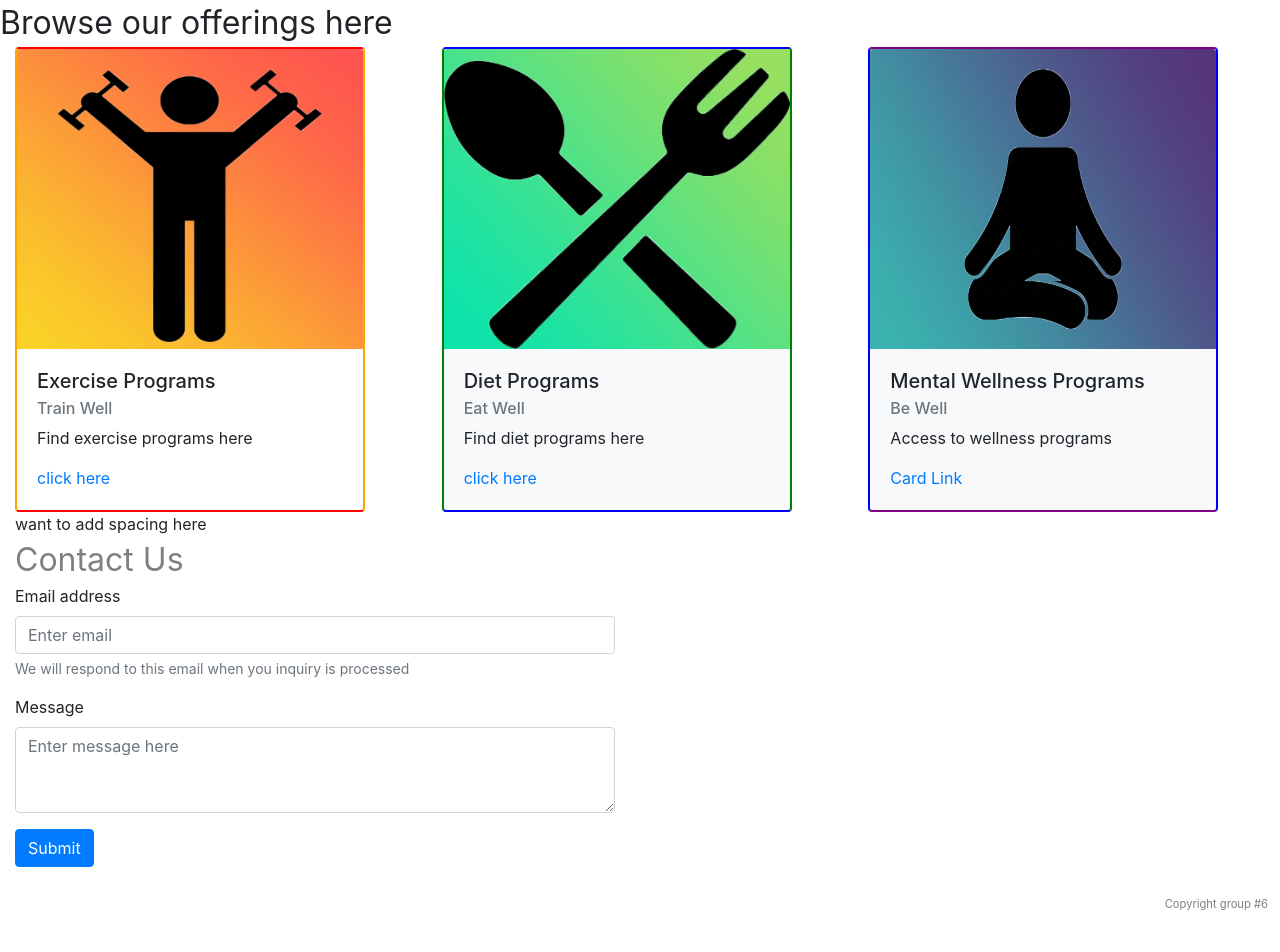
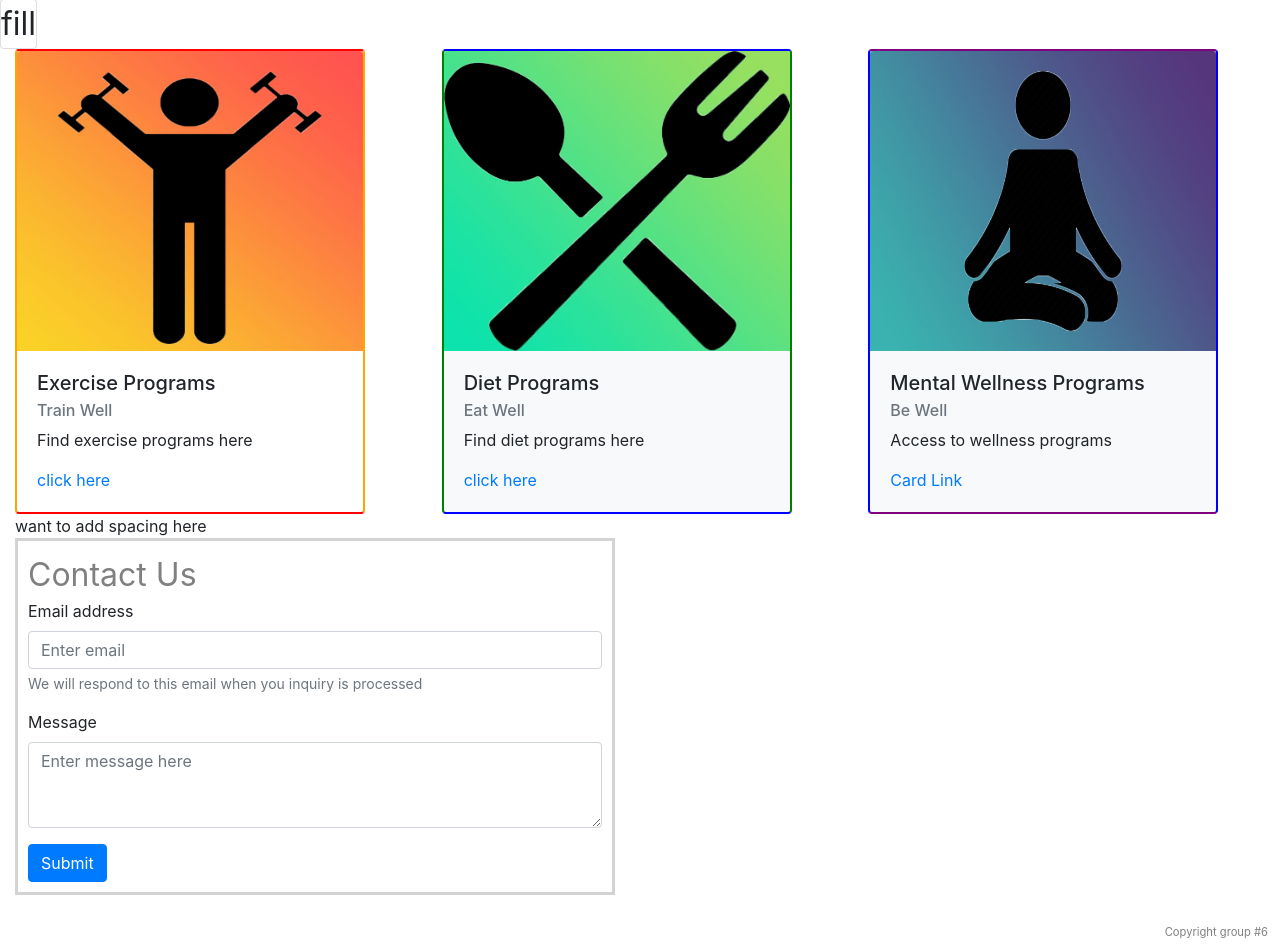
Before and after one commit to lucasforbes/Wellness-Tracking-Application, a React (Create React App) app in the folder frontEnd/: page / in a window 1280 px wide. Shown: the part 1071-2023 px from the top of the page. Before the commit the page ends 1995 px from the top, so only its background shows below. Built offline with nearby package versions, Linux system fonts and the light colour scheme.

Commit message:
added navbar to homepage

```diff
--- a/frontEnd/src/components/Homepage.js
+++ b/frontEnd/src/components/Homepage.js
@@ -67,7 +67,9 @@ export default function Homepage() {
                 <tbody>
                 <Container fluid style={{backgroundColor: 'white'}}>
                     <Row style = {{fontSize: "200%"}}>
-                        Browse our offerings here
+                        <Card style={{}}>
+                            fill
+                        </Card>
                     </Row>
 
 
@@ -121,8 +123,8 @@ export default function Homepage() {
                         <Col></Col>
                     </Row>
 
-                    <Form style={{width: '600px'}}>
-                        <header style={{ fontSize: '200%', color: 'gray'}}>
+                    <Form style={{width: '600px', border: 'solid',borderColor: 'lightgrey', padding: '10px'}}>
+                        <header style={{ fontSize: '200%', color: 'grey'}}>
                             Contact Us
                         </header>
 
```
